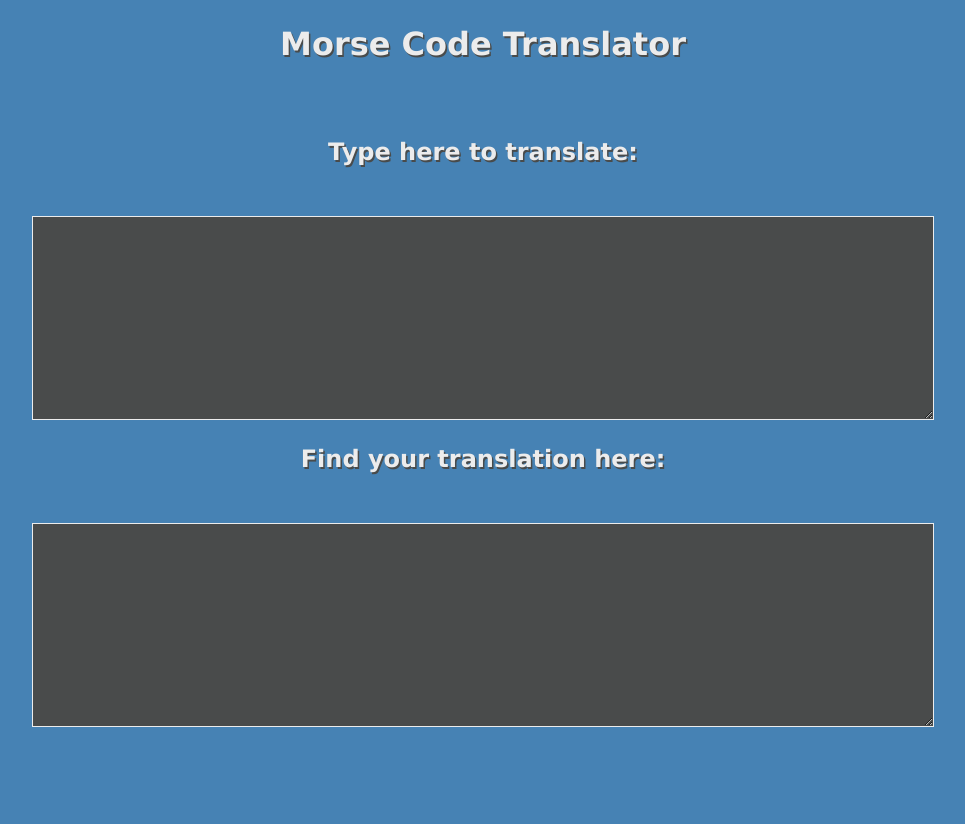
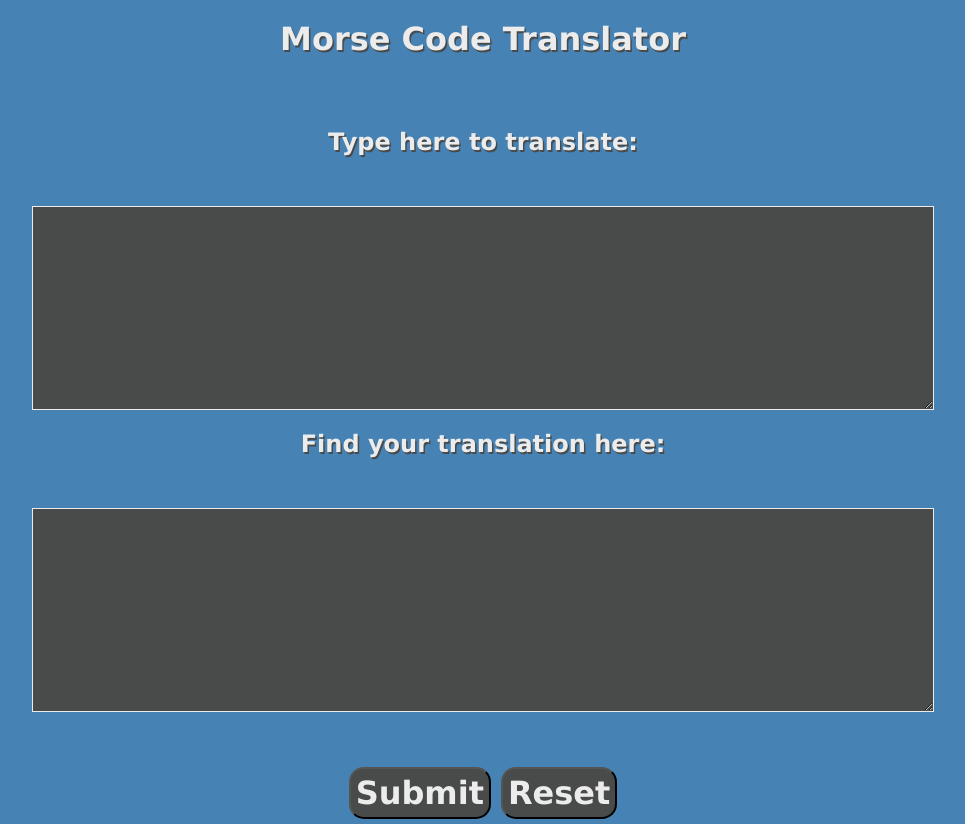
Before and after one commit to JonathanRadford/morse-code, a website: page index.html in a window 1280 px wide. Shown: the whole page, without its empty margins (157-1122 px from the left). Before the commit the page ends 800 px from the top, so only its background shows below. Drawn offline with Linux system fonts and the light colour scheme.

Commit message:
added submit button

```diff
--- a/assets/styles/_buttons.scss
+++ b/assets/styles/_buttons.scss
@@ -1,15 +1,27 @@
 @import "_variables";
 
-#btn{
+.btn{
+  margin: 10px;
+  border-radius:15px;
+  margin: 10px;
+  padding: 5px;
+  background-color: $secondary-colors;
+  font-size: 1rem;
+}
+
+#buttons{
   display: flex;
   justify-content: center;
   flex-direction: row;
 }
 
-button{
-  border-radius:15px;
-  margin: 5px;
-  padding: 5px;
-  background-color: $secondary-colors;
-  font-size: 1rem;
+
+@media screen and (min-width: 800px){
+  .btn{
+    border-radius:15px;
+    margin: 5px;
+    padding: 5px;
+    background-color: $secondary-colors;
+    font-size: 2rem;
+  }
 }
--- a/assets/styles/_typography.scss
+++ b/assets/styles/_typography.scss
@@ -12,7 +12,7 @@
 
 h1, h2{
   text-align: center;
-  padding-top: 25px;
+  padding-top: 20px;
 }
 
 //Mobile: 320px
--- a/index.html
+++ b/index.html
@@ -16,6 +16,10 @@
     <textarea id="input" type="text" rows="4" cols="40"></textarea>
     <h2>Find your translation here:</h2>
     <textarea id="output" rows="4" cols="40"></textarea>
+    </div>
+    <div id="buttons">
+    <button id="btn-primary" class="btn">Submit</button>
+    <button id="btn-secondary" class="btn">Reset</button>
   </div>
   <script src="main.js" defer type="module"></script>
 </body>
--- a/main.js
+++ b/main.js
@@ -1,12 +1,20 @@
 //take the input information from the HTML
 //convert the letter to morse code on click
 //return and print that information back to the html
-let word;
+
 //take the word presented and turn it into an array
+
+let newWord = "";
+
 const getWord = (e) => {
-  word = Array.from(e.target.value);
-  let newWord = word.map(getLetter).join("");
-  return output.innerHTML = newWord;
+  let word = Array.from(e.target.value.toLowerCase());
+  newWord = word.map(getLetter).join("");
+  return newWord;
+}
+
+const getTranslation = () => {
+  const input = newWord;
+  return output.innerHTML = input;
 }
 
 //find out which letter has been pressed and send that informatiom to info
@@ -70,5 +78,6 @@ const getLetter = (message) => {
 
 //take a word, and break it down, put it into an array and search through the letters
 const input = document.getElementById("input").addEventListener("blur", getWord)
-const button = document.getElementById("btn")
+const submitButton = document.getElementById("btn-primary").addEventListener("click", getTranslation)
+const resetButton = document.getElementById("btn-secondary")
 const output = document.getElementById("output")
```
Also changed, not shown: styles.css.
